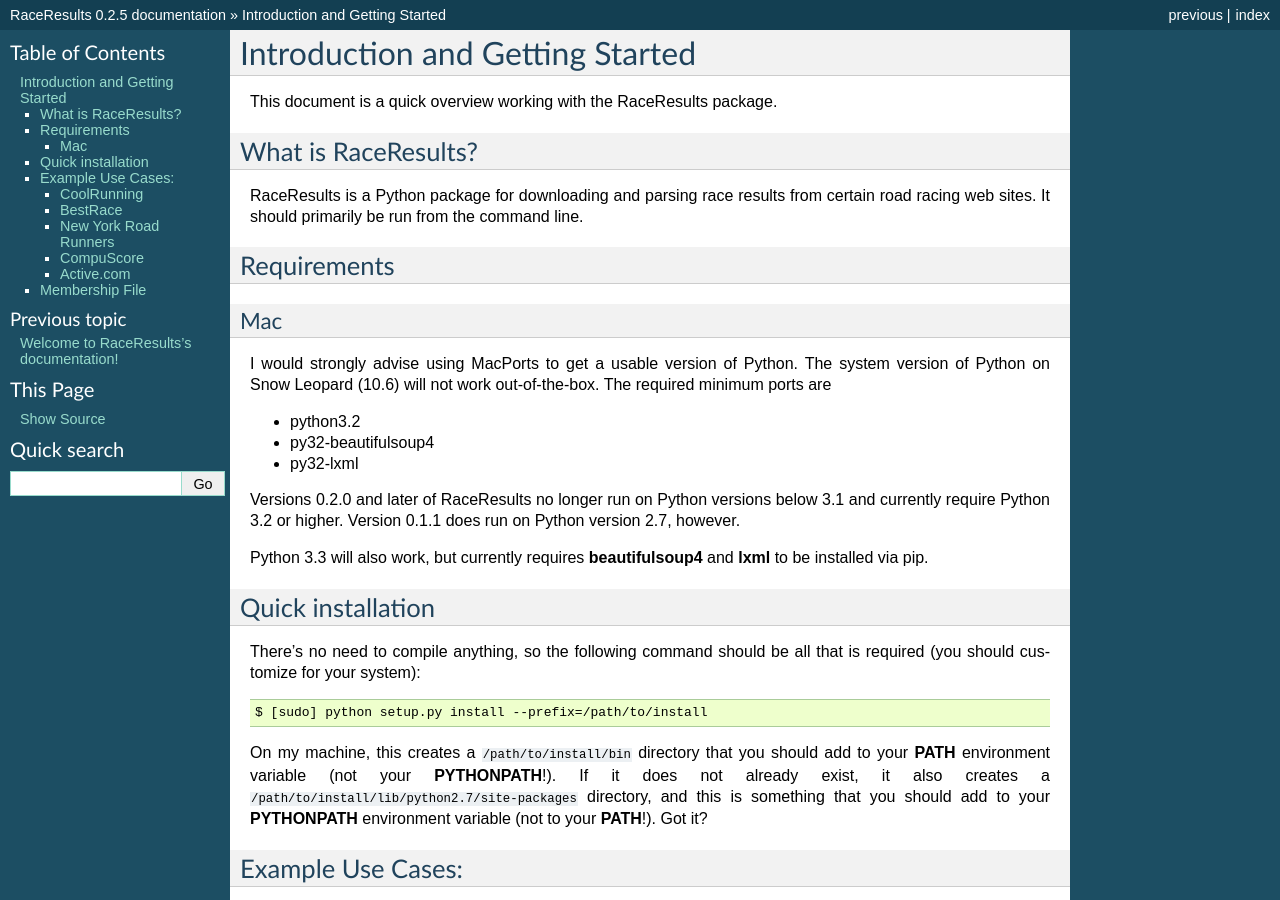
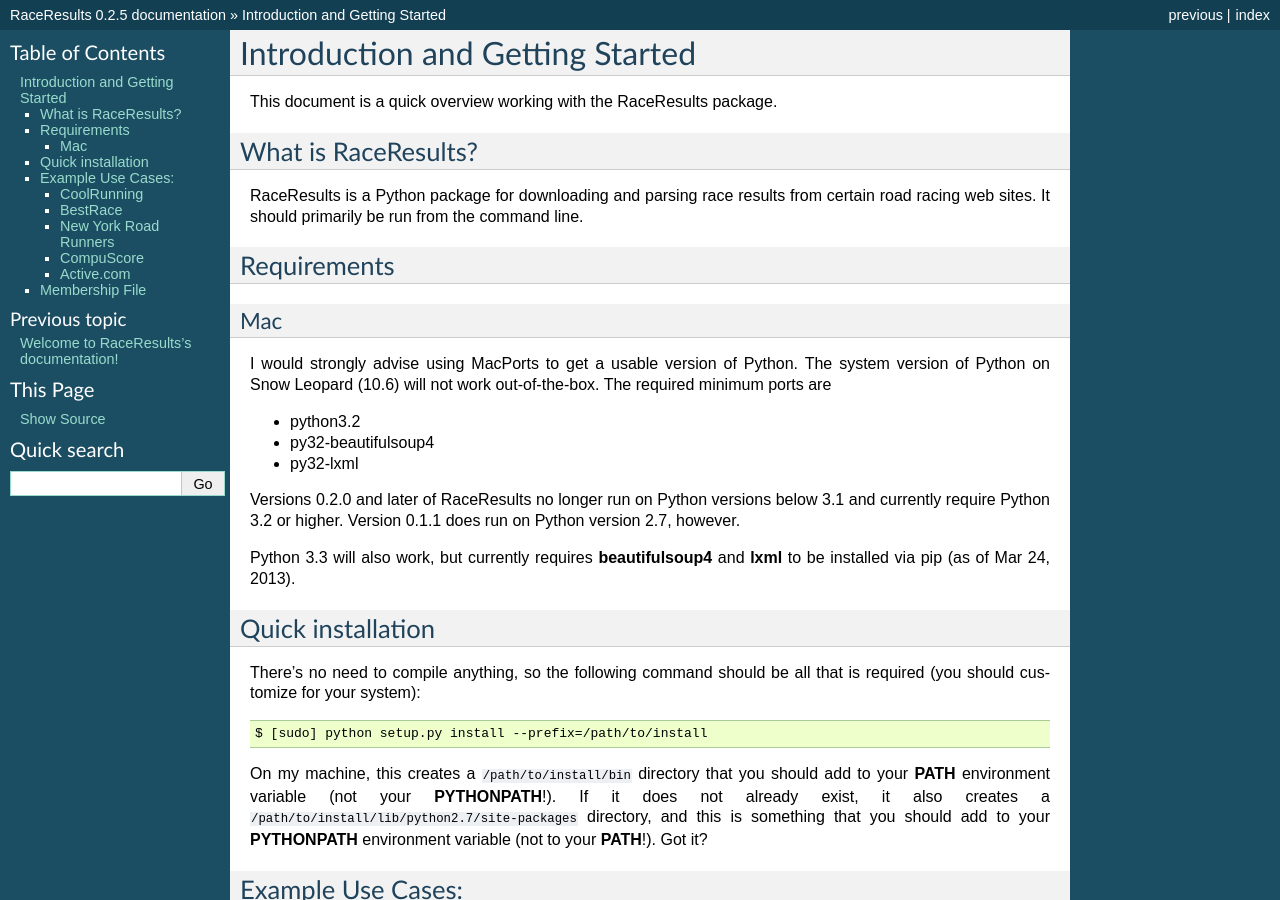
Before and after one commit to hpr/py-race-results, a Sphinx documentation site: the page built from doc/source/introduction.rst, in a window 1280 px wide and 900 px high. Built offline with Sphinx 7.4.7, drawn with Linux system fonts in a browser that asks for light colours.

Commit message:
Added date blurb on python3.3 note.

```diff
--- a/doc/source/introduction.rst
+++ b/doc/source/introduction.rst
@@ -29,7 +29,7 @@
 Version 0.1.1 does run on Python version 2.7, however.
 
 Python 3.3 will also work, but currently requires **beautifulsoup4**
-and **lxml** to be installed via pip.
+and **lxml** to be installed via pip (as of |today|).
 
 Quick installation
 ------------------
```
